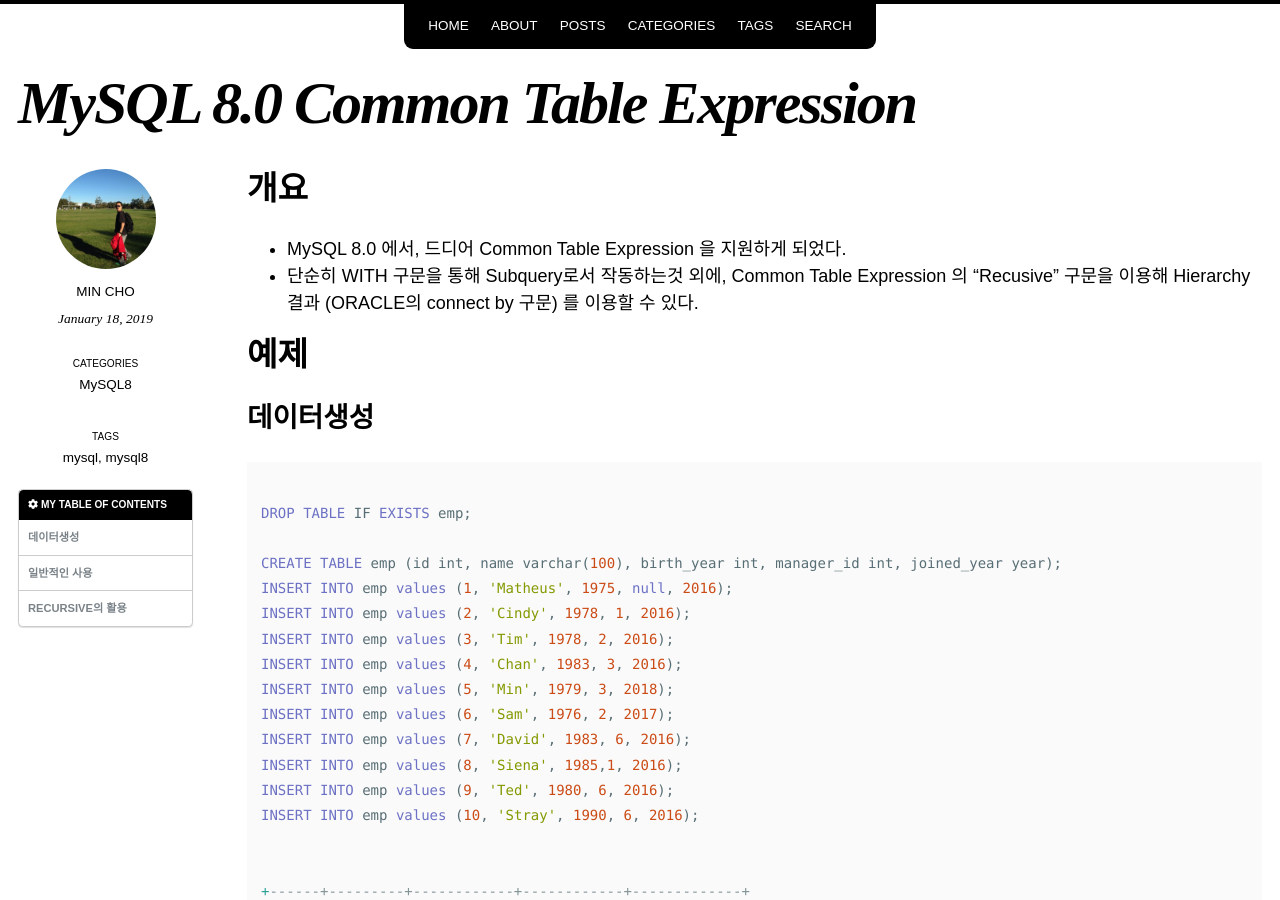
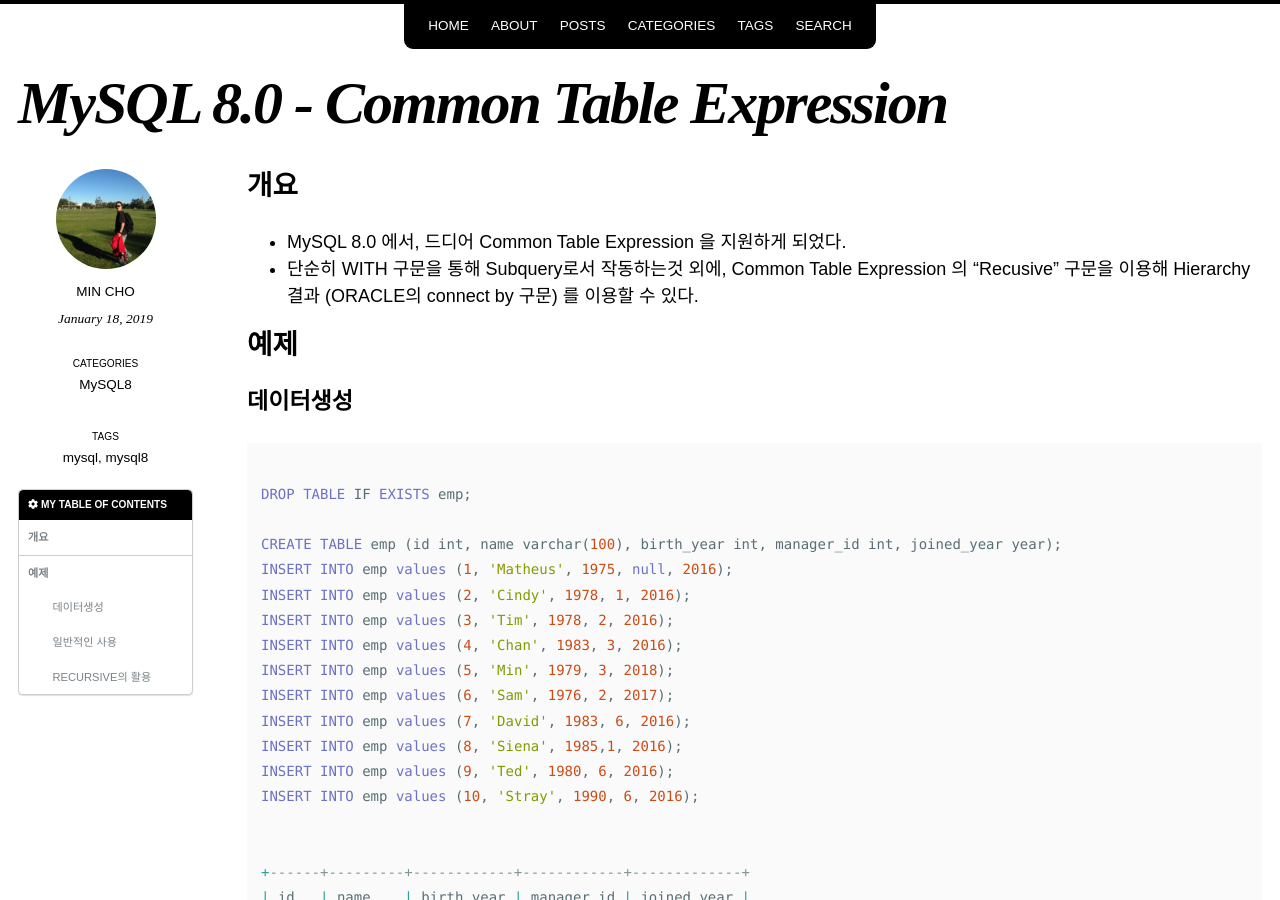
Before and after one commit to minsql/minsql.github.io, a Jekyll site: the page built from _posts/blog/2019-01-18-MySQL8.0 Common Table Expression.md, in a window 1280 px wide and 900 px high. Built offline with Jekyll 4.4.1, drawn with Linux system fonts in a browser that asks for light colours; nearby versions of some CDN libraries; some web fonts are replaced; comment, search, counter and statistics services are not loaded; some of the changed text lies outside the part shown.

Commit message:
제목수정

````diff
--- a/_posts/blog/2019-01-18-MySQL8.0 Common Table Expression.md
+++ b/_posts/blog/2019-01-18-MySQL8.0 Common Table Expression.md
@@ -1,5 +1,5 @@
 ---
-title: MySQL 8.0 Common Table Expression
+title: MySQL 8.0 - Common Table Expression
 author: min_cho
 created: 2019/01/18
 modified:
@@ -13,13 +13,13 @@ toc_label: "My Table of Contents"
 toc_icon: "cog"
 ---
 
-# 개요
+## 개요
 * MySQL 8.0 에서, 드디어 Common Table Expression 을 지원하게 되었다.
 * 단순히 WITH 구문을 통해 Subquery로서 작동하는것 외에, Common Table Expression 의 "Recusive" 구문을 이용해 Hierarchy 결과 (ORACLE의 connect by 구문) 를 이용할 수 있다.
 
 
-# 예제
-## 데이터생성
+## 예제
+### 데이터생성
 
 ```sql
 
@@ -55,7 +55,7 @@ INSERT INTO emp values (10, 'Stray', 1990, 6, 2016);
 
 ```
 
-## 일반적인 사용
+### 일반적인 사용
  * 일반적으로는 FROM 절에 나오는 sub-query 의 result set (Inline View)을 만들어내는 용도로 사용된다. 장점으로는 가독성이 용이하다.
 
 ```sql
@@ -141,7 +141,7 @@ SELECT 'Manager Name', b.name as val, count(*) from cte a INNER JOIN emp b on a.
 ```
 
 
-## RECURSIVE의 활용
+### RECURSIVE의 활용
  * MySQL을 사용하며 가장 아쉬웠던 부분이 바로, Hierarchy (계층형) 쿼리가 안된다는 점이었다.  MySQL New feature 설문조사 중  Community에서도 가장 원하는 기능이기도 했다.
  * 5.7까지는 이를 구현하기 위해, 동적 쿼리를 사용하거나, Depth의 한계를 정해둔 후 해당 Depth 만큼 Table 에 column을 만들어 구현하는 방식등을 사용하였다.
  * 사용법은 아래와 같다.
````
Also changed, not shown: _posts/blog/2019-01-14-MySQL8.0 Window function.md (+3 -3 lines).
